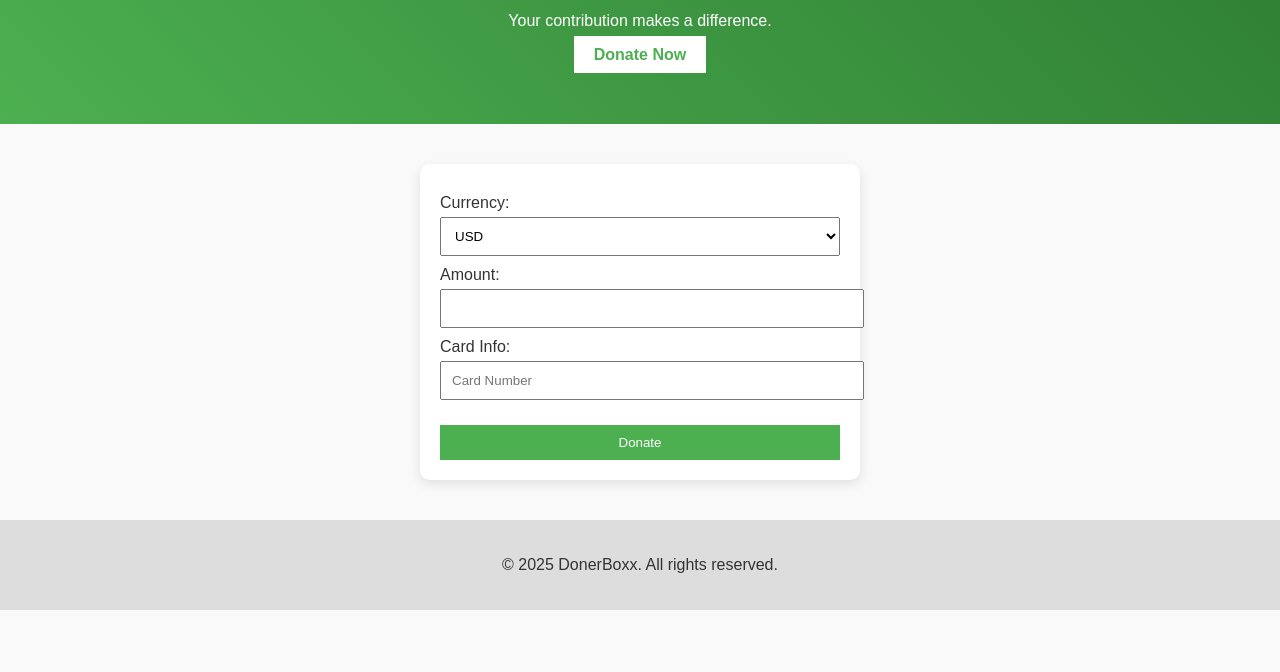
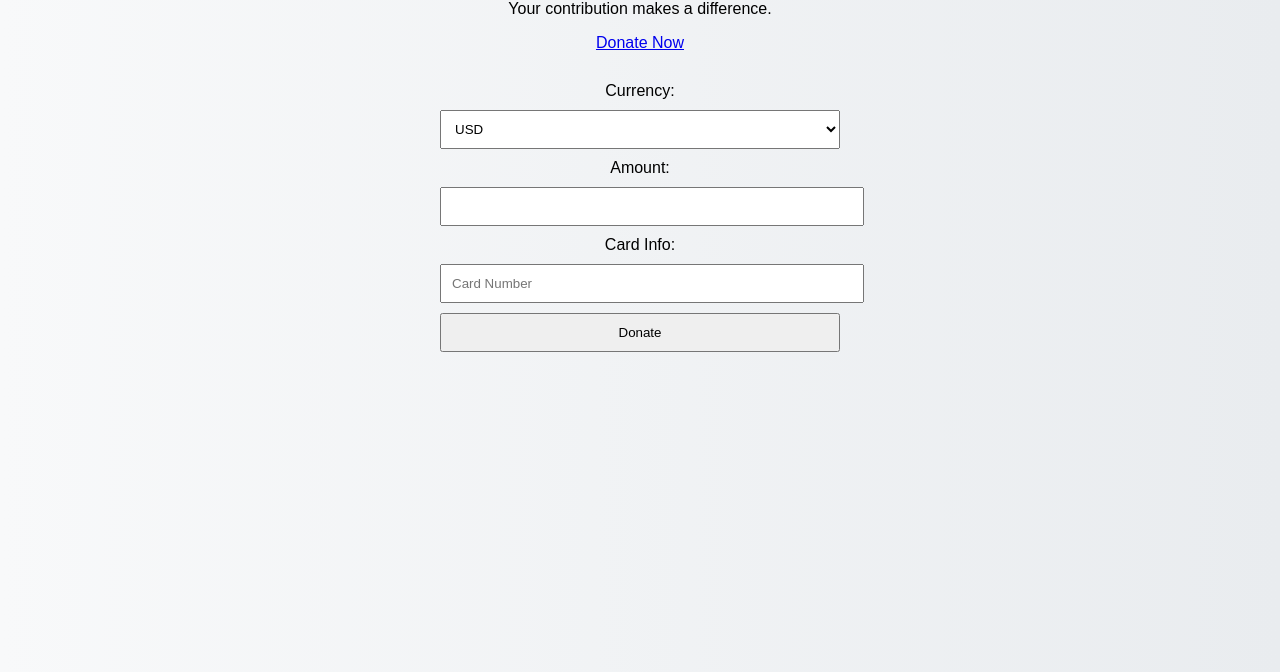
Before and after one commit to zeusz07/donerboxx-site, a plain HTML site: page index.html in a window 1280 px wide. Shown: the part 128-800 px from the top of the page. Drawn offline with Linux system fonts and the light colour scheme.

Commit message:
Add files via upload

```diff
--- a/index.html
+++ b/index.html
@@ -4,7 +4,7 @@
     <meta charset="UTF-8" />
     <meta name="viewport" content="width=device-width, initial-scale=1.0"/>
     <title>DonerBoxx - Secure Donations</title>
-    <link rel="stylesheet" href="style.css"/>
+    <link rel="stylesheet" href="style.css" />
 </head>
 <body>
     <header>
@@ -22,15 +22,12 @@
                         <option value="AED">AED</option>
                     </select>
                 </label>
-                <label>Amount: <input type="number" id="amount" required /></label>
+                <label>Amount: <input type="number" id="amount" required/></label>
                 <label>Card Info: <input type="text" id="card" placeholder="Card Number"/></label>
                 <button type="submit">Donate</button>
             </form>
         </section>
     </main>
-    <footer>
-        <p>&copy; 2025 DonerBoxx. All rights reserved.</p>
-    </footer>
     <script src="script.js"></script>
 </body>
 </html>
--- a/script.js
+++ b/script.js
@@ -1,4 +1,4 @@
-document.getElementById('donation-form').addEventListener('submit', function (e) {
+document.getElementById('donation-form').addEventListener('submit', function(e) {
     e.preventDefault();
-    alert("Thank you for your donation!");
+    alert('Donation submitted!');
 });
--- a/style.css
+++ b/style.css
@@ -1,53 +1,19 @@
 body {
-    font-family: 'Arial', sans-serif;
-    margin: 0;
-    padding: 0;
-    background: #f9f9f9;
-    color: #333;
+    font-family: Arial, sans-serif;
+    background: linear-gradient(to right, #f8f9fa, #e9ecef);
+    padding: 40px;
+    text-align: center;
 }
 header {
-    background: linear-gradient(45deg, #4caf50, #2e7d32);
-    color: white;
-    padding: 60px 20px;
-    text-align: center;
-}
-.btn {
-    background-color: white;
-    color: #4caf50;
-    padding: 10px 20px;
-    border: none;
-    text-decoration: none;
-    font-weight: bold;
+    margin-bottom: 30px;
 }
 form {
-    background: white;
-    padding: 20px;
-    margin: 40px auto;
-    width: 90%;
     max-width: 400px;
-    border-radius: 10px;
-    box-shadow: 0 4px 12px rgba(0,0,0,0.1);
+    margin: auto;
 }
-label {
+input, select, button {
     display: block;
+    width: 100%;
     margin: 10px 0;
+    padding: 10px;
 }
-input, select {
-    width: 100%;
-    padding: 10px;
-    margin-top: 5px;
-}
-button {
-    background: #4caf50;
-    color: white;
-    padding: 10px;
-    width: 100%;
-    border: none;
-    margin-top: 15px;
-    cursor: pointer;
-}
-footer {
-    text-align: center;
-    padding: 20px;
-    background: #ddd;
-}
```
